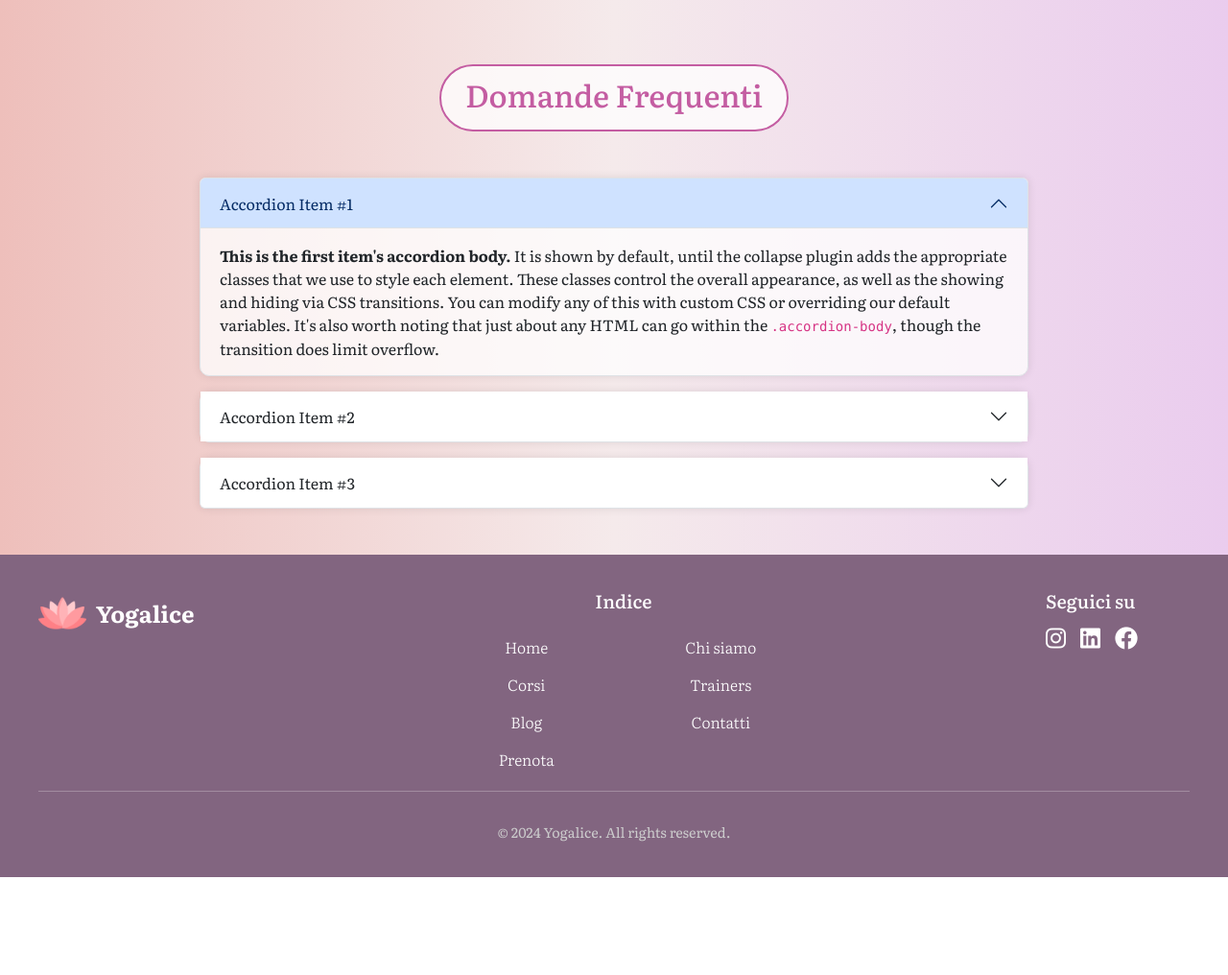
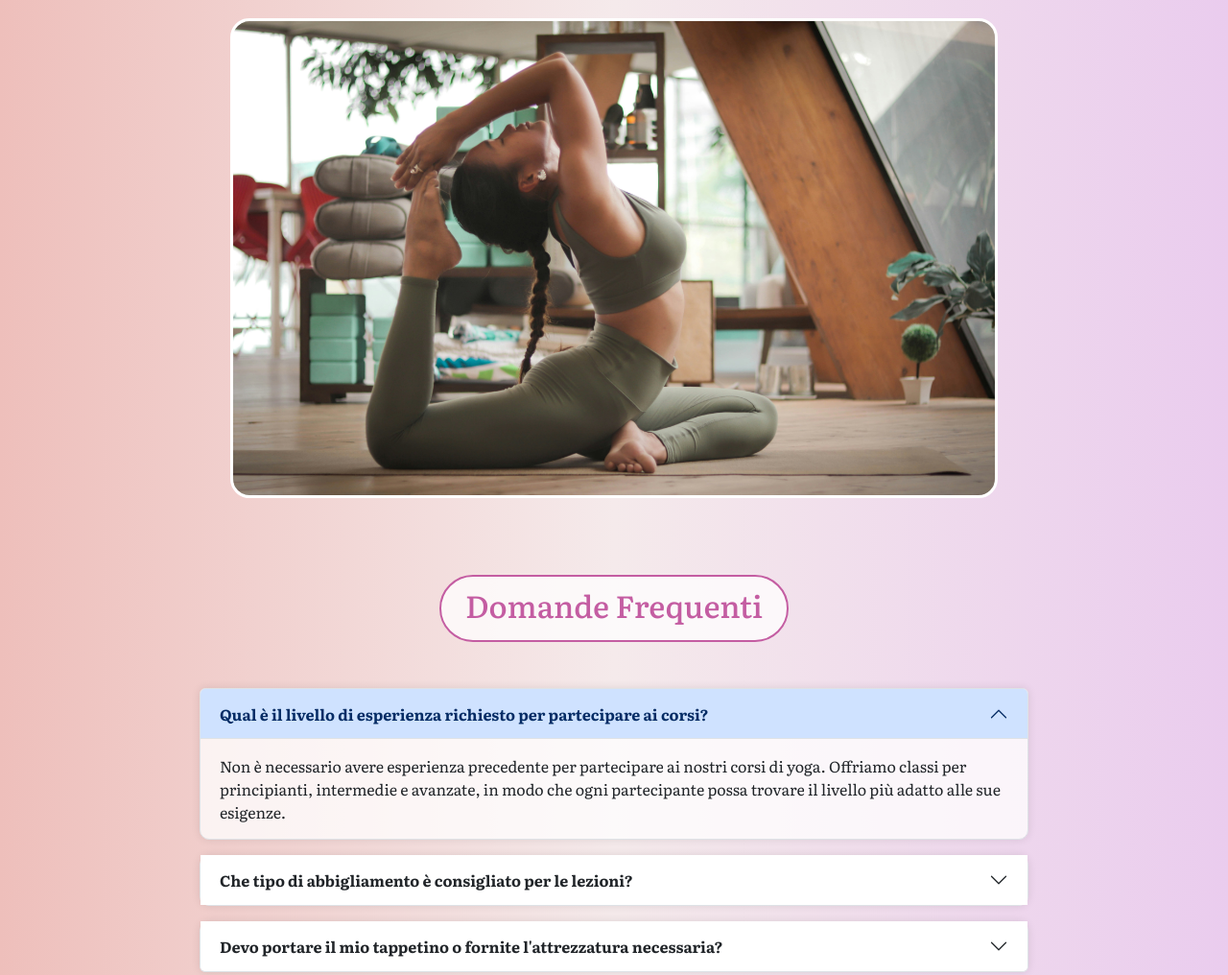
Before and after one commit to lama-development/yogalice, a plain HTML site: page index.html in a window 1280 px wide. Shown: the part 1194-2210 px from the top of the page at 96% size. Before the commit the page ends 2108 px from the top, so only its background shows below. Drawn offline with nearby package versions, Linux system fonts and the light colour scheme.

Commit message:
Update index.html

```diff
--- a/index.html
+++ b/index.html
@@ -92,11 +92,10 @@
     </section>
 
     <!-- Sezione Banner -->
-    <!-- <section class="banner-section">
+    <section class="banner-section">
         <div class="banner-container">
-
         </div>
-    </section> -->
+    </section>
 
     <!-- Sezione FAQs -->
     <section class="faq-section">
@@ -107,36 +106,36 @@
             <div class="accordion-item">
             <h2 class="accordion-header">
                 <button class="accordion-button" type="button" data-bs-toggle="collapse" data-bs-target="#collapseOne" aria-expanded="true" aria-controls="collapseOne">
-                Accordion Item #1
+                <strong>Qual è il livello di esperienza richiesto per partecipare ai corsi?</strong>
                 </button>
             </h2>
             <div id="collapseOne" class="accordion-collapse collapse show" data-bs-parent="#accordionExample">
                 <div class="accordion-body">
-                <strong>This is the first item's accordion body.</strong> It is shown by default, until the collapse plugin adds the appropriate classes that we use to style each element. These classes control the overall appearance, as well as the showing and hiding via CSS transitions. You can modify any of this with custom CSS or overriding our default variables. It's also worth noting that just about any HTML can go within the <code>.accordion-body</code>, though the transition does limit overflow.
+                Non è necessario avere esperienza precedente per partecipare ai nostri corsi di yoga. Offriamo classi per principianti, intermedie e avanzate, in modo che ogni partecipante possa trovare il livello più adatto alle sue esigenze.
                 </div>
             </div>
             </div>
             <div class="accordion-item">
             <h2 class="accordion-header">
                 <button class="accordion-button collapsed" type="button" data-bs-toggle="collapse" data-bs-target="#collapseTwo" aria-expanded="false" aria-controls="collapseTwo">
-                Accordion Item #2
+                <strong>Che tipo di abbigliamento è consigliato per le lezioni?</strong>
                 </button>
             </h2>
             <div id="collapseTwo" class="accordion-collapse collapse" data-bs-parent="#accordionExample">
                 <div class="accordion-body">
-                <strong>This is the second item's accordion body.</strong> It is hidden by default, until the collapse plugin adds the appropriate classes that we use to style each element. These classes control the overall appearance, as well as the showing and hiding via CSS transitions. You can modify any of this with custom CSS or overriding our default variables. It's also worth noting that just about any HTML can go within the <code>.accordion-body</code>, though the transition does limit overflow.
+                    Consigliamo di indossare abbigliamento comodo e traspirante, come leggings o pantaloni morbidi e una maglia aderente. È meglio praticare yoga a piedi nudi, ma potete portare calzini antiscivolo se preferite.
                 </div>
             </div>
             </div>
             <div class="accordion-item">
             <h2 class="accordion-header">
                 <button class="accordion-button collapsed" type="button" data-bs-toggle="collapse" data-bs-target="#collapseThree" aria-expanded="false" aria-controls="collapseThree">
-                Accordion Item #3
+                <strong>Devo portare il mio tappetino o fornite l'attrezzatura necessaria?</strong>
                 </button>
             </h2>
             <div id="collapseThree" class="accordion-collapse collapse" data-bs-parent="#accordionExample">
                 <div class="accordion-body">
-                <strong>This is the third item's accordion body.</strong> It is hidden by default, until the collapse plugin adds the appropriate classes that we use to style each element. These classes control the overall appearance, as well as the showing and hiding via CSS transitions. You can modify any of this with custom CSS or overriding our default variables. It's also worth noting that just about any HTML can go within the <code>.accordion-body</code>, though the transition does limit overflow.
+                    Per la tua comodità, forniamo tappetini, blocchi e cinghie per ogni lezione. Tuttavia, se preferisci usare il tuo tappetino personale, sei libero di portarlo con te.
                 </div>
             </div>
             </div>
```
